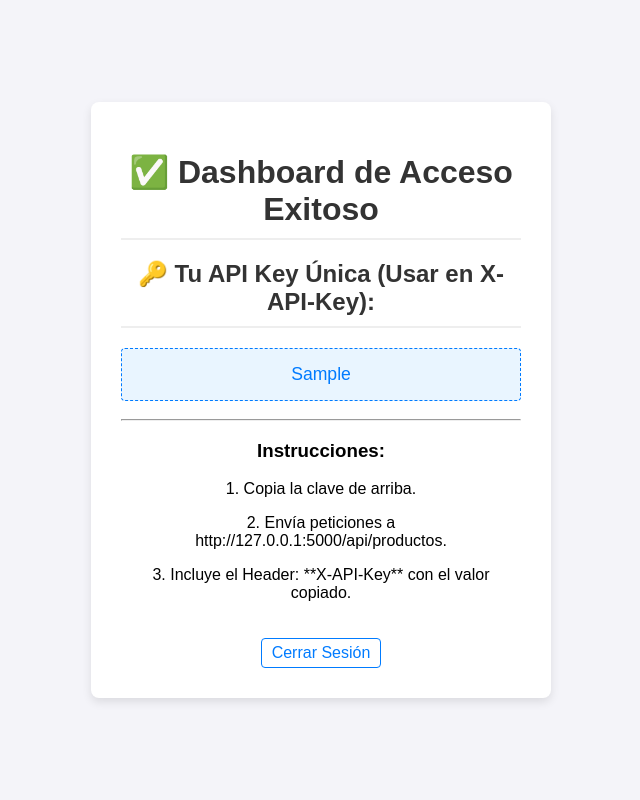
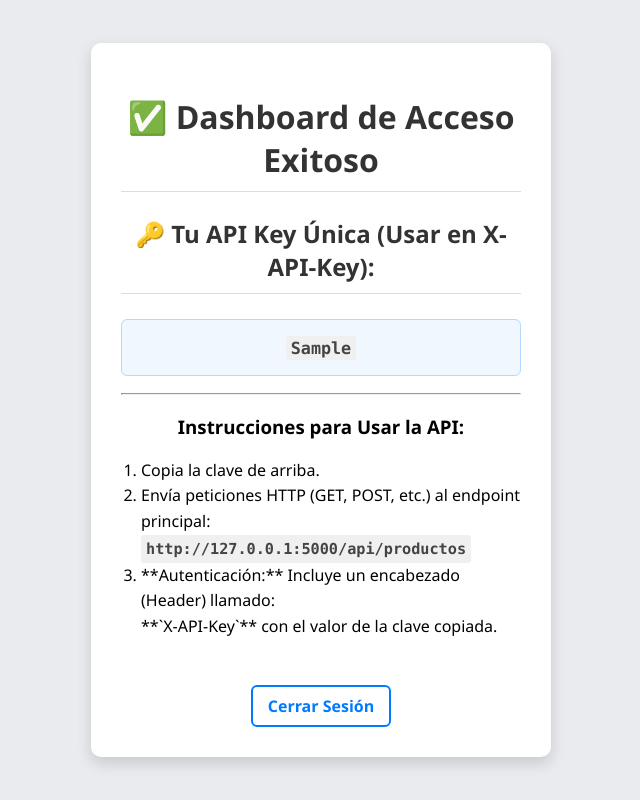
Before and after one commit to lujaimes/API-Flask-SQL-Lite-Alchemy, a Flask app: template templates/dashboard.html in a window 1280 px wide. Shown: the whole page, without its empty margins (319-959 px from the left). Run offline with Flask 3, Linux system fonts and the light colour scheme; the template is opened without the code that fills it: most values are stand-ins (such as "Sample title", 1, 10 or a date in 2020); parts of the project's set-up code (start-up, migrations or seed data) failed here and were passed over.

Commit message:
Segunda carga del 10-12-2025 a las 16:00 Si trabajando

```diff
--- a/app.py
+++ b/app.py
@@ -1,84 +1,144 @@
-# --- INICIO DEL ARCHIVO app.py ---
+import urllib
+import secrets
+from flask import Flask, request, render_template, redirect, url_for, session, json
+# Importar la función de inicialización de la base de datos de SQLAlchemy
+from models.db_mdl import create_db_and_tables, valida_usuario, is_db_model_created, get_db, Usuario
+from routes.api_routes import api_routes #Corrección
 
-from flask import Flask, render_template, request, redirect, url_for, flash, session
-from models.db_mdl import db, Usuario, Mercado
-from routes.api_routes import api_routes
-import os
-import secrets
-from werkzeug.security import generate_password_hash, check_password_hash
-from urllib.parse import quote_plus  # Necesario para la contraseña con '@'
+# Claves reCAPTCHA  - obtenida en Google reCAPTCHA
+RECAPTCHA_SITE_KEY = "6Ld8iCcsAAAAAB4UTUBrs2BRKt1zXHDGwZWVf4Fg"
+RECAPTCHA_SECRET_KEY = "6Ld8iCcsAAAAAHlzgWMbTon-YA382Ld2g-UvoX1K"
 
-# ------------------------------------------------
-# CONFIGURACIÓN DE LA APLICACIÓN Y BASE DE DATOS
-# ------------------------------------------------
+# --- Configuración Inicial de la Aplicación ---
+api = Flask (__name__, template_folder='templates')
 
-# 1. TUS CREDENCIALES DE DB (¡AJUSTAR ESTO CON TUS DATOS!)
-DB_USER = 'dbflaskinacap'
-DB_PASS_RAW = '1N@C@P_alumn05'
-DB_HOST = 'mysql.flask.nogsus.org'
-DB_PORT = '3306'
-DB_NAME = 'api_alumnos'
-# ------------------------------------------------
+# Generar una clave secreta fuerte para gestionar sesiones
+api.secret_key = secrets.token_hex(24)
 
-app = Flask(__name__)
-app.config['SECRET_KEY'] = 'tu_clave_secreta_aqui'
+# Registrar el Blueprint de las rutas de la API
+api.register_blueprint(api_routes)
 
-# 2. CONFIGURACIÓN DEL URI DE LA DB (USA quote_plus)
-app.config['SQLALCHEMY_DATABASE_URI'] = \
-    f"mysql+pymysql://{DB_USER}:{quote_plus(DB_PASS_RAW)}@{DB_HOST}:{DB_PORT}/{DB_NAME}"
-app.config['SQLALCHEMY_TRACK_MODIFICATIONS'] = False
-
-# 3. INICIALIZACIÓN DE DB CON LA APP
-db.init_app(app)
+# --- Inicialización de la Base de Datos ---
+# Antes de que se sirva la primera solicitud, asegurar que las tablas existen
+@api.before_request
+def initialize_database():
+    """Llama a la función para crear las tablas de la DB usando SQLAlchemy."""
+    try:
+        if not is_db_model_created(["users", "products"]):
+            create_db_and_tables()
+            print("Base de datos y tablas inicializadas con éxito con SQLAlchemy.")
+    except Exception as e:
+        print(f"ERROR: Falló la inicialización de la base de datos: {e}")
 
 
-# ------------------------------------
-# 1. Rutas Web (Login y Dashboard)
-# ------------------------------------
-# ... (Tus rutas web)
-# ...
+# --- RUTAS PÚBLICAS (Login y Logout) ---
+#Ruta principal: Dirije al login si no está logra o al dashboar si lo está
 
-# ------------------------------------
-# 2. Inicialización de la DB
-# ------------------------------------
+@api.route("/")
+def home():
+    if "user_id" in session:
+        return redirect(url_for("dashboard"))
+        #Generar y enviar la página HTML de inicio de sesión al navegador del usuario.
+    return render_template("login.html", site_key=RECAPTCHA_SITE_KEY)
 
-def initialize_database(app):
-    """Crea las tablas y el usuario de prueba si no existen"""
+# ... (Revisar que 'api_routes' esté importado y registrado) ...
+@api.route("/", methods=["GET", "POST"])
+def login():
+    # 1. Definir la clave del sitio (asegúrate de que esta variable exista)
+    site_key = api.config['RECAPTCHA_SITE_KEY']
+    msg_out = ""
+
+    if "user_id" in session:
+        # CORRECCIÓN: Usar el nombre de endpoint del Blueprint
+        return redirect(url_for("api_routes.dashboard"))
+
+    if request.method == "POST":
+        username = request.form["username"]
+        password = request.form["password"]
+        recaptcha_response = request.form.get("g-recaptcha-response")
+
+        # Asumimos que result es nulo hasta que se valida
+        captcha_success = False
+
+        if not recaptcha_response:
+            msg_out = "Debe resolver el CAPTCHA para continuar."
+        else:
+            # Validación reCAPTCHA (Google)
+            verify_url = "https://www.google.com/recaptcha/api/siteverify"
+
+            data = urllib.parse.urlencode({
+                "secret": RECAPTCHA_SECRET_KEY,  # Asegúrate de importar RECAPTCHA_SECRET_KEY
+                "response": recaptcha_response
+            }).encode()
+
+            req = urllib.request.Request(verify_url, data=data)
+
+            try:
+                response = urllib.request.urlopen(req)
+                result = json.loads(response.read().decode())
+                captcha_success = result.get("success", False)
+            except Exception as e:
+                print(f"Error de red/JSON al validar CAPTCHA: {e}")
+                msg_out = "Error de conexión al validar CAPTCHA."
+
+            if not captcha_success:
+                msg_out = "Verificación reCAPTCHA fallida."
+
+        # 2. Si el CAPTCHA pasó, verificar el usuario
+        if captcha_success:
+            # Nota: Verificar que valida_usuario(username, password) usa get_db()
+            user = valida_usuario(username, password)
+
+            if user:
+                # 3. Login exitoso
+                session["user_id"] = user["user_id"]
+                session["api_key"] = user["api_key"]
+
+                # Corrección
+                return redirect(url_for("api_routes.dashboard"))
+            else:
+                # 4. Credenciales incorrectas
+                msg_out = "Usuario o clave incorrecta."
+
+        # 5. Si el POST falla (CAPTCHA o Credenciales), el flujo continúa al return final
+
+    # RETORNO FINAL (Para GET o si el POST falló la validación)
+    # Se utiliza la variable msg_out para mostrar errores.
+    return render_template("login.html", message=msg_out, site_key=site_key)
+
+
+@api.route("/logout")
+def logout():
     try:
-        with app.app_context():
-            print("Conectando a DB y verificando tablas ldvjf_...")
-            # db.drop_all() HA SIDO ELIMINADO PERMANENTEMENTE.
-            db.create_all()
+        with get_db() as db:
+            # Corrección
+            user = db.query(Usuario).filter(Usuario.id == session.get("user_id")).first()
 
-            # USUARIO LDVJF/123456
-            if not Usuario.query.filter_by(usuario='LDVJF').first():
-                print("Creando usuario 'LDVJF' (Login: LDVJF/123456) y mercados iniciales.")
-                admin_user = Usuario(nombre="Usuario", apellido="Validacion", usuario="LDVJF")
-                admin_user.set_password('123456')
-                db.session.add(admin_user)
+            if user:
+                user.api_key = ""  # Limpia la clave API al cerrar sesión
+                db.commit()
 
-                # Mercados iniciales
-                mercados_iniciales = [
-                    "Puerto Montt", "Osorno", "Temuco", "Chillan", "Talca", "Rancagua"
-                ]
-                for nombre in mercados_iniciales:
-                    if not Mercado.query.filter_by(nombre=nombre).first():
-                        db.session.add(Mercado(nombre=nombre))
-
-                db.session.commit()
-                print("Inicialización completa. Usuario de prueba LDVJF/123456 creado.")
-            else:
-                print("Tablas y usuario de validación LDVJF ya existen.")
+        session.pop("user_id", None)
+        session.pop("api_key", None)
+        return redirect(url_for("home"))  # Redirigir a la ruta principal 'home'
 
     except Exception as e:
-        print(f"Error al inicializar la base de datos: {e}")
+        # En caso de error de DB, simplemente cierra la sesión para no bloquear el logout
+        session.pop("user_id", None)
+        return redirect(url_for("home"))
 
+#Corrección
+@api_routes.route("/dashboard")
+def dashboard():
+    # 1. Comprobación de seguridad: Si no hay sesión, redirigir al login
+    if "user_id" not in session:
+        return redirect(url_for("login"))
 
-# REGISTRAR EL BLUEPRINT DE LAS RUTAS API
-app.register_blueprint(api_routes)
+        # 2. Recuperar la API Key de la sesión
+    user_api_key = session.get("api_key")
 
-if __name__ == '__main__':
-    initialize_database(app)
-    app.run(debug=True)
+    # 3. Renderizar y pasar la clave
+    return render_template("dashboard.html", api_key=user_api_key)
 
-# --- FIN DEL ARCHIVO app.py ---
+if __name__ == "__main__":
+    api.run(debug=True)
--- a/static/css/styles.css
+++ b/static/css/styles.css
@@ -1,7 +1,7 @@
 /* Asegúrate de que este archivo esté en la carpeta static/styles.css */
 body {
-    font-family: sans-serif;
-    background-color: #f4f4f9;
+    font-family: 'Segoe UI', Tahoma, Geneva, Verdana, sans-serif; /* Fuente ligeramente más moderna */
+    background-color: #e9ebee; /* Fondo más suave */
     margin: 0;
     padding: 0;
     display: flex;
@@ -13,8 +13,8 @@ body {
 .container {
     background-color: #fff;
     padding: 30px;
-    border-radius: 8px;
-    box-shadow: 0 4px 10px rgba(0, 0, 0, 0.1);
+    border-radius: 10px; /* Bordes más suaves */
+    box-shadow: 0 6px 15px rgba(0, 0, 0, 0.15); /* Sombra más profunda */
     width: 100%;
     max-width: 400px;
     text-align: center;
@@ -22,64 +22,120 @@ body {
 
 h2, h1 {
     color: #333;
-    border-bottom: 2px solid #eee;
+    border-bottom: 1px solid #ddd; /* Línea más suave */
     padding-bottom: 10px;
+    margin-bottom: 25px;
+}
+
+ul, ol {
+    text-align: left;
+    padding-left: 20px;
     margin-bottom: 20px;
+    line-height: 1.6;
 }
 
 label {
     display: block;
     text-align: left;
     margin-bottom: 5px;
-    font-weight: bold;
+    font-weight: 600; /* Más énfasis */
+    color: #555;
 }
 
 input[type="text"], input[type="password"] {
     width: 100%;
-    padding: 10px;
+    padding: 12px;
     margin-bottom: 15px;
     border: 1px solid #ccc;
-    border-radius: 4px;
+    border-radius: 6px; /* Bordes ligeramente más redondeados */
     box-sizing: border-box;
+    transition: border-color 0.3s, box-shadow 0.3s;
+}
+
+input:focus {
+    border-color: #007bff;
+    box-shadow: 0 0 8px rgba(0, 123, 255, 0.2); /* Efecto de foco mejorado */
+    outline: none;
 }
 
 button[type="submit"] {
+    width: 100%; /* Botón de ancho completo */
     background-color: #007bff;
     color: white;
-    padding: 10px 15px;
+    padding: 12px 15px;
     border: none;
-    border-radius: 4px;
+    border-radius: 6px;
     cursor: pointer;
-    font-size: 16px;
-    transition: background-color 0.3s ease;
+    font-size: 17px;
+    font-weight: bold;
+    transition: background-color 0.3s ease, transform 0.1s ease;
 }
 
 button[type="submit"]:hover {
     background-color: #0056b3;
 }
 
+button[type="submit"]:active {
+    background-color: #004085;
+    transform: translateY(1px); /* Efecto de "presión" */
+}
+
+/* Estilo para el widget reCAPTCHA para centrarlo */
+.g-recaptcha {
+    margin: 15px auto;
+    display: flex;
+    justify-content: center;
+}
+
 .error {
-    color: red;
+    color: #dc3545; /* Rojo de Bootstrap */
+    background-color: #f8d7da;
+    border: 1px solid #f5c6cb;
+    padding: 10px;
+    border-radius: 4px;
     font-weight: bold;
-    margin-bottom: 15px;
+    margin-bottom: 20px;
 }
 
 .api-key-display {
-    background-color: #e9f5ff;
-    color: #007bff;
+    background-color: #f0f7ff; /* Fondo muy claro */
+    color: #0056b3;
     padding: 15px;
-    border: 1px dashed #007bff;
-    border-radius: 4px;
+    border: 1px solid #b3d9ff; /* Borde sólido para mejor legibilidad */
+    border-radius: 6px;
     font-size: 1.1em;
     word-break: break-all;
+    margin-top: 15px;
+    text-align: center;
+}
+
+/* Estilo para el código, como la API Key o URLs */
+code {
+    font-family: 'Consolas', 'Courier New', monospace;
+    background-color: #f0f0f0;
+    padding: 2px 5px;
+    border-radius: 3px;
+    font-weight: 600;
+    color: #444;
+    font-size: 0.95em;
+    display: inline-block; /* Asegura que el padding funcione bien */
 }
 
 .logout-btn {
     display: inline-block;
-    margin-top: 20px;
+    margin-top: 25px;
     color: #007bff;
     text-decoration: none;
-    padding: 5px 10px;
-    border: 1px solid #007bff;
-    border-radius: 4px;
-}}
+    padding: 8px 15px;
+    border: 2px solid #007bff;
+    border-radius: 6px;
+    background-color: transparent;
+    font-weight: 600;
+    transition: all 0.3s ease;
+}
+
+.logout-btn:hover {
+    background-color: #e9f5ff;
+    color: #0056b3;
+    border-color: #0056b3;
+}
--- a/templates/dashboard.html
+++ b/templates/dashboard.html
@@ -1,6 +1,7 @@
 <!DOCTYPE html>
-<html>
+<html lang="es">
 <head>
+    <meta charset="UTF-8">
     <title>Dashboard</title>
     <link rel="stylesheet" href="{{ url_for('static', filename='styles.css') }}">
 </head>
@@ -9,13 +10,22 @@
         <h1>✅ Dashboard de Acceso Exitoso</h1>
 
         <h2>🔑 Tu API Key Única (Usar en X-API-Key):</h2>
-        <p class="api-key-display">{{ api_key }}</p>
+        <p class="api-key-display">
+            <code>{{ api_key }}</code>
+        </p>
 
         <hr>
-        <h3>Instrucciones:</h3>
-        <p>1. Copia la clave de arriba.</p>
-        <p>2. Envía peticiones a http://127.0.0.1:5000/api/productos.</p>
-        <p>3. Incluye el Header: **X-API-Key** con el valor copiado.</p>
+        <h3>Instrucciones para Usar la API:</h3>
+
+        <ol>
+            <li>Copia la clave de arriba.</li>
+            <li>Envía peticiones HTTP (GET, POST, etc.) al endpoint principal:<br>
+                <code>http://127.0.0.1:5000/api/productos</code>
+            </li>
+            <li>**Autenticación:** Incluye un encabezado (Header) llamado:<br>
+                **`X-API-Key`** con el valor de la clave copiada.
+            </li>
+        </ol>
 
         <a href="{{ url_for('logout') }}" class="logout-btn">Cerrar Sesión</a>
     </div>
```
Also changed, not shown: models/db_mdl.py (+142 -61 lines), routes/api_routes.py (+71 -77 lines), templates/login.html (+11 -6 lines).
